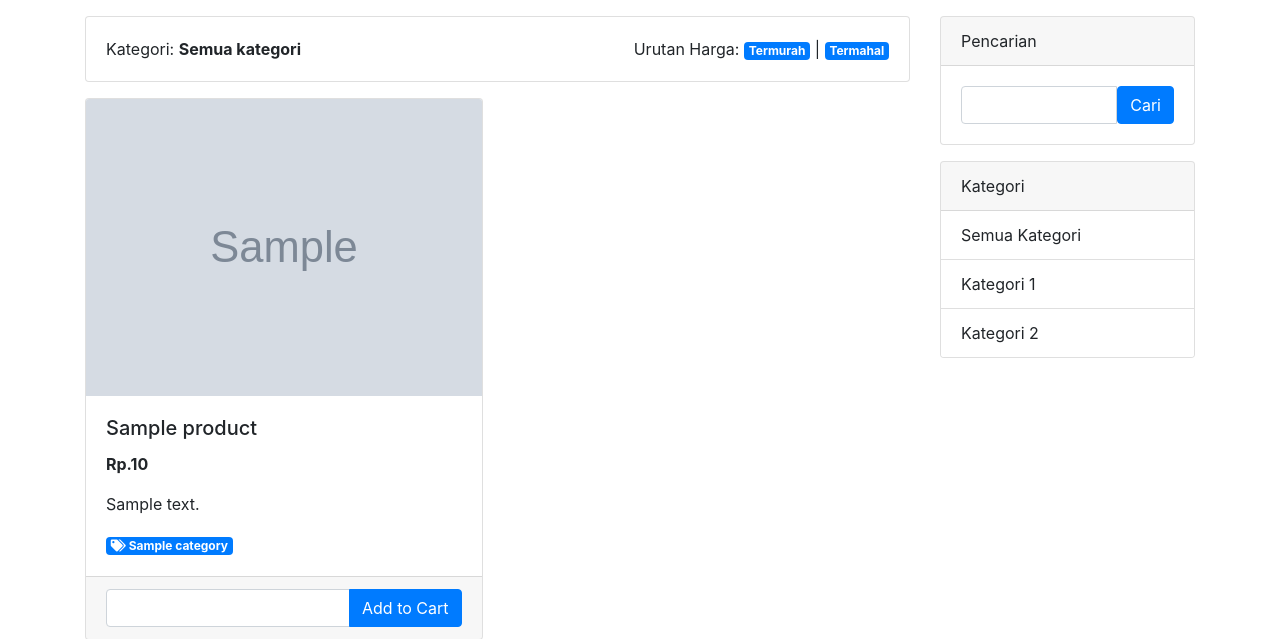
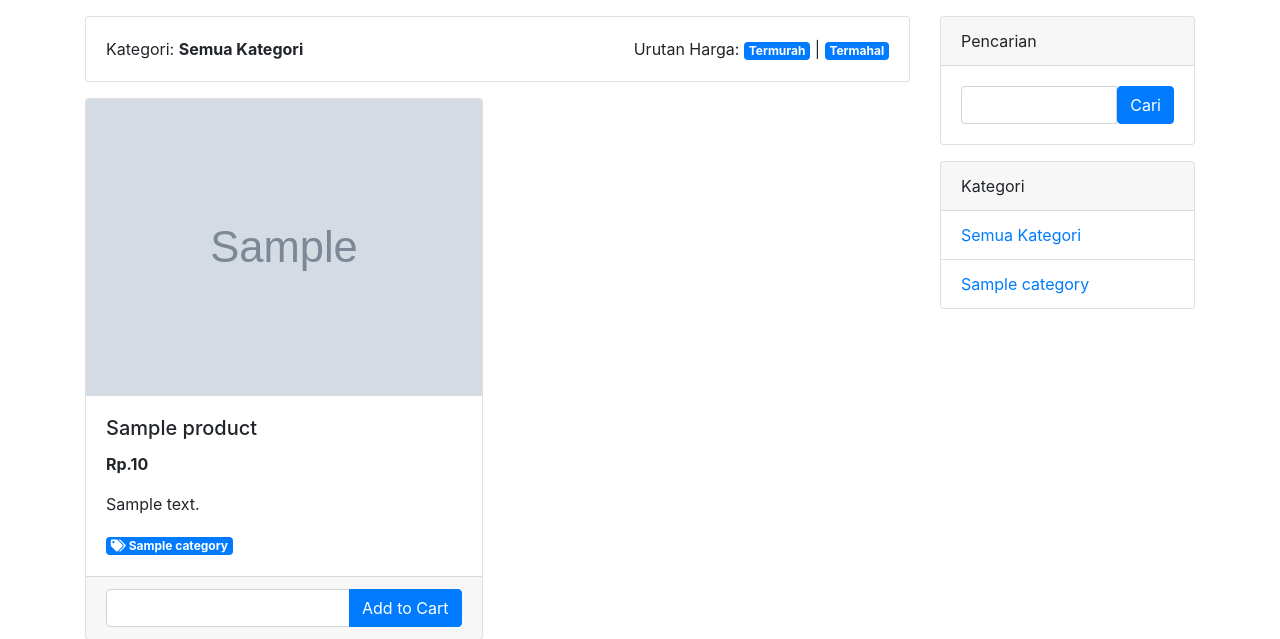
Before and after one commit to DedeSnrwn13/ci-shop, a CodeIgniter app: page /database/index.php/shop/sortBy/1 in a window 1280 px wide. Shown: the part 56-695 px from the top of the page. Run offline with CodeIgniter, Linux system fonts and the light colour scheme; tables that the repository leaves empty or names only in its code hold one stand-in row (values such as "Sample post"); grey boxes marked "Sample" are stand-in pictures; some libraries are stand-ins or nearby versions.

Commit message:
Menampilkan Produk Berdasarkan Kategori

```diff
--- a/application/controllers/Home.php
+++ b/application/controllers/Home.php
@@ -13,6 +13,7 @@ class Home extends MY_Controller {
 				'product.description', 'product.image',
 				'product.price', 'product.is_available',
 				'category.title AS category_title',
+				'category.slug AS category_slug',
 			]
 		)->join('category')->where('product.is_available', 1)->paginate($page)->get();
 
--- a/application/controllers/Shop.php
+++ b/application/controllers/Shop.php
@@ -14,6 +14,7 @@ class Shop extends MY_Controller
 				'product.description', 'product.image',
 				'product.price', 'product.is_available',
 				'category.title AS category_title',
+				'category.slug AS category_slug',
 			]
 		)->join('category')->where('product.is_available', 1)->orderBy('product.price', $sort)->paginate($page)->get();
 
@@ -26,6 +27,29 @@ class Shop extends MY_Controller
 		$this->view($data);
 	}
 
+	public function category($category, $page = null)
+	{
+		$data['title'] = 'Belanja';
+		$data['content'] = $this->shop->select(
+			[
+				'product.id', 'product.title AS product_title',
+				'product.description', 'product.image',
+				'product.price', 'product.is_available',
+				'category.title AS category_title',
+				'category.slug AS category_slug',
+			]
+		)->join('category')->where('product.is_available', 1)->where('category.slug', $category)->paginate($page)->get();
+
+		$data['total_rows'] = $this->shop->where('product.is_available', 1)->where('category.slug', $category)->join('category')->count();
+		$data['pagination'] = $this->shop->makePagination(
+			base_url("shop/category/$category"), 4, $data['total_rows']
+		);
+		$data['category'] = ucwords(str_replace('-', ' ', $category));
+		$data['page']  = 'pages/home/index';
+
+		$this->view($data);
+	}
+
 }
 
 /* End of file Shop.php */
--- a/application/views/pages/home/index.php
+++ b/application/views/pages/home/index.php
@@ -6,7 +6,7 @@
 				<div class="col-md-12">
 					<div class="card mb-3">
 						<div class="card-body">
-							Kategori: <strong>Semua kategori</strong>
+							Kategori: <strong><?= isset($category) ? $category : 'Semua Kategori' ?></strong>
 							<span class="float-right"
 								>Urutan Harga:
 								<a href="<?= base_url('/shop/sortby/asc'); ?>" class="badge badge-primary">Termurah</a> |
@@ -32,7 +32,7 @@
 								<p class="card-text">
 									<?= $row->description ?>
 								</p>
-								<a href="#" class="badge badge-primary">
+								<a href="<?= base_url("/shop/category/$row->category_slug") ?>" class="badge badge-primary">
 									<i class="fas fa-tags"></i> <?= $row->category_title ?>
 								</a>
 							</div>
@@ -78,9 +78,15 @@
 					<div class="card mb-3">
 						<div class="card-header">Kategori</div>
 						<ul class="list-group list-group-flush">
-							<li class="list-group-item">Semua Kategori</li>
-							<li class="list-group-item">Kategori 1</li>
-							<li class="list-group-item">Kategori 2</li>
+							<li class="list-group-item">
+								<a href="<?= base_url('/') ?>">Semua Kategori</a>
+							</li>
+							<?php foreach (getCategories() as $category) : ?>
+								<li class="list-group-item">
+									<a href="<?= base_url("/shop/category/$category->slug") ?>"><?= $category->title ?></a>
+								</li>
+							<?php endforeach; ?>
+
 						</ul>
 					</div>
 				</div>
```
